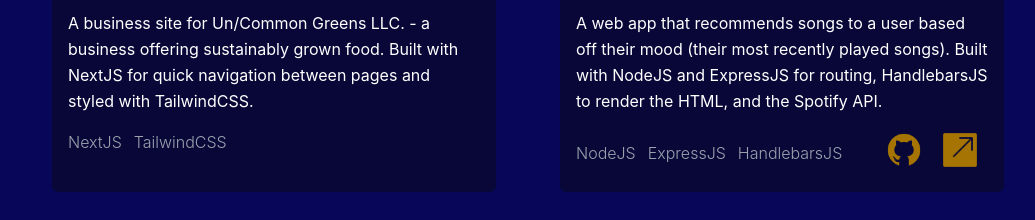
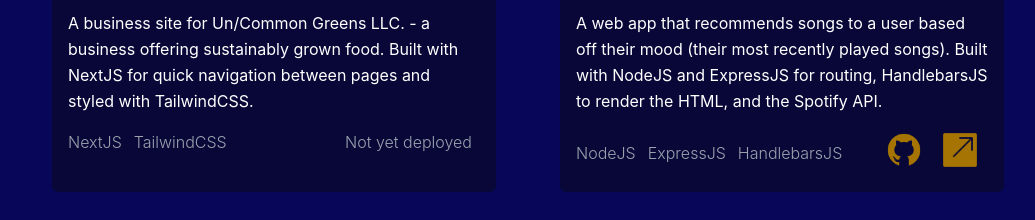
Before and after one commit to andrewmloop/portfolio-v2, a Next.js app: page / in a window 1280 px wide. Shown: the part 2700-2920 px from the top of the page, without its empty margins (112-1147 px from the left). Built offline with nearby package versions, Linux system fonts and the light colour scheme.

Commit message:
Add handling for no project links

```diff
--- a/components/sections/Projects.js
+++ b/components/sections/Projects.js
@@ -167,6 +167,9 @@
         <p className="leading-relaxed mb-4">{proj.description}</p>
         <div className="flex flex-row-reverse justify-between items-center">
           <div className="flex justify-end">
+            { (!proj.githubLink && !proj.liveLink) &&
+              <p className="mx-2 font-light text-gray-400">Not yet deployed</p>
+            }
             {
               proj.githubLink &&
               <a href={proj.githubLink} target="_blank" rel="noreferrer"
```
